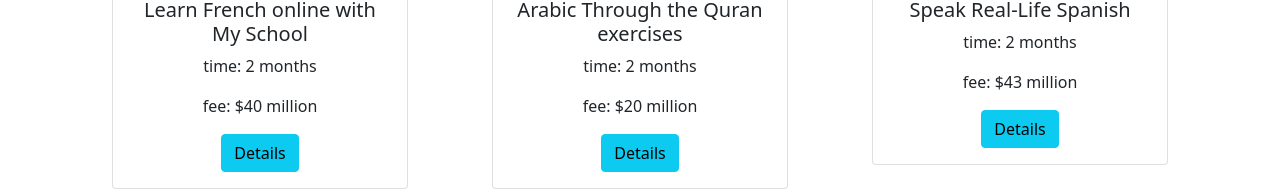
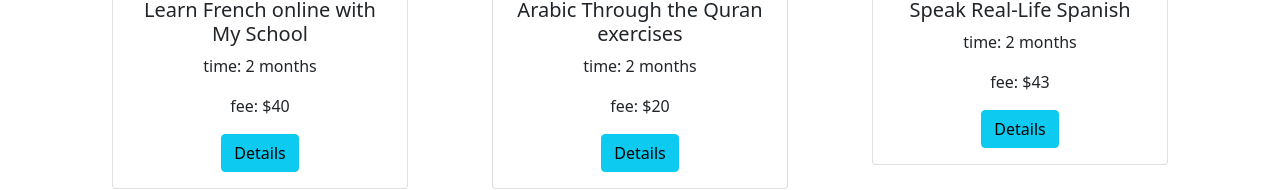
Before and after one commit to mehesultana/my-school, a React (Create React App) app: page /courses in a window 1280 px wide. Shown: the part 474-664 px from the top of the page. Built offline with nearby package versions, Linux system fonts and the light colour scheme.

Commit message:
problem solve

```diff
--- a/src/components/Course/Course.js
+++ b/src/components/Course/Course.js
@@ -19,7 +19,7 @@ const Course = (props) => {
 					<Card.Body>
 						<Card.Title>{name}</Card.Title>
 						<Card.Text>time: {time} </Card.Text>
-						<Card.Text>fee: ${fee} million </Card.Text>
+						<Card.Text>fee: ${fee} </Card.Text>
 						<button onClick={handleDetailsClick} type="button" class="btn btn-info">
 							Details
 						</button>
```
